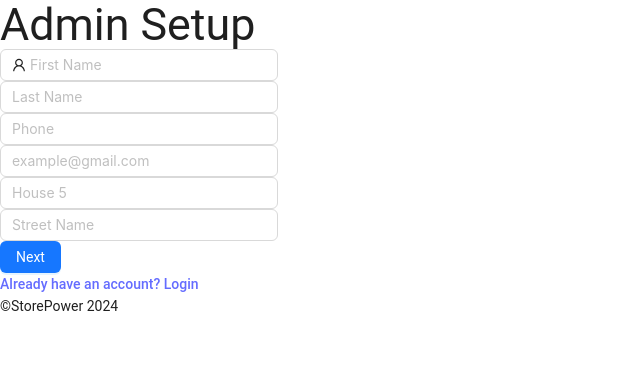
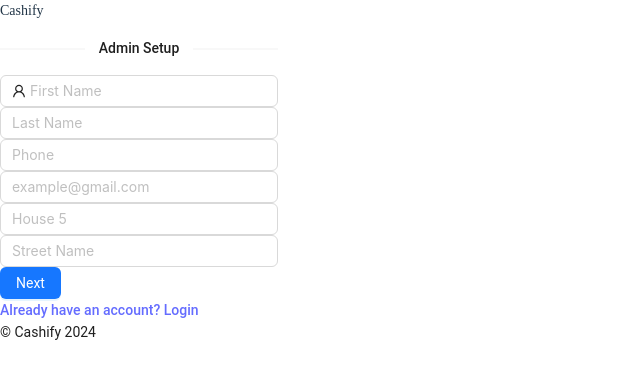
Before and after one commit to oyis12/point-of-sales, a React (Vite) app in the folder client/: page /admin-set-up in a window 1280 px wide. Shown: the top 378 px of the page, without its empty margins (0-640 px from the left). Built offline with nearby package versions, Linux system fonts and the light colour scheme; a web font is replaced by a local one.

Commit message:
changed image input style

```diff
--- a/client/src/pages/auth/AdminSetup.jsx
+++ b/client/src/pages/auth/AdminSetup.jsx
@@ -1,7 +1,8 @@
 import { useState } from "react";
 import { Link, useNavigate } from "react-router-dom";
 import { UserOutlined } from "@ant-design/icons";
-import { Input, Button, Form, message } from "antd";
+import { Input, Button, Form, message, Divider, Upload } from "antd";
+import { UploadOutlined } from '@ant-design/icons';
 import axios from "axios";
 
 const AdminSetup = () => {
@@ -30,6 +31,16 @@ const AdminSetup = () => {
       [id]: value,
     }));
   };
+
+  const normFile = (e) => {
+    console.log('Upload event:', e);
+    if (Array.isArray(e)) {
+      return e;
+    }
+    return e?.fileList;
+  };
+
+  const currentYear = new Date().getFullYear()
 
   const handleSubmit = async () => {
     if (formData.password !== formData.retypePassword) {
@@ -147,15 +158,18 @@ const AdminSetup = () => {
 
   return (
     <div className="flex justify-center items-center h-screen">
-      <div className="w-full max-w-2xl">
+      <div className="w-full max-w-2xl shadow-md rounded px-5 pt-4 pb-8 mb-4">
+      <h2 className="logo-font text-center font-semibold text-2xl text-blue-600 hover:text-blue-700">Cashify</h2>
         <Form
           onFinish={
             step === Math.ceil(fields.length / 6) ? handleSubmit : handleNext
           }
-          className="shadow-md rounded px-5 pt-4 pb-8 mb-4"
+          // className="shadow-md rounded px-5 pt-4 pb-8 mb-4"
         >
           <div className="text-center mb-6">
-            <h1 className="text-2xl">Admin Setup</h1>
+            <h1 className="text-2xl">
+              <Divider>Admin Setup</Divider>
+            </h1>
           </div>
           <div className="grid grid-cols-1 md:grid-cols-2 gap-4">
             {currentFields.map((field) => (
@@ -167,6 +181,15 @@ const AdminSetup = () => {
                     visibilityToggle
                     onChange={(e) => handleChange(field.id, e.target.value)}
                   />
+                ) : field.type === "file" ? (
+                  <Upload
+                    name={field.id}
+                    action="/upload.do"
+                    listType="picture"
+                    onChange={(info) => normFile(field.id, info)}
+                  >
+                    <Button icon={<UploadOutlined />} style={{width: '100%'}}>Click to upload</Button>
+                  </Upload>
                 ) : (
                   <Input
                     id={field.id}
@@ -208,7 +231,7 @@ const AdminSetup = () => {
             </Link>
           </div>
           <div className="mt-5 text-center">
-            <p className="text-sky-500 text-xs">&copy;StorePower 2024</p>
+          <p className="text-sky-500 text-xs">&copy; Cashify {currentYear}</p>
           </div>
         </Form>
       </div>
--- a/client/src/pages/auth/CompanySetup.jsx
+++ b/client/src/pages/auth/CompanySetup.jsx
@@ -1,6 +1,7 @@
 import  { useState, useEffect,useRef } from "react";
 import { useNavigate } from "react-router-dom";
-import { Input, Button, Form, message, Divider } from "antd";
+import { Input, Button, Form, message, Divider, Upload } from "antd";
+import { UploadOutlined } from '@ant-design/icons';
 import axios from "axios";
 
 const CompanySetup = () => {
@@ -91,8 +92,17 @@ const CompanySetup = () => {
     }));
   };
 
+  const normFile = (e) => {
+    console.log('Upload event:', e);
+    if (Array.isArray(e)) {
+      return e;
+    }
+    return e?.fileList;
+  };
+
   const navigate= useNavigate()
   const prevStoredUserData = useRef(null);
+  const currentYear = new Date().getFullYear()
 
   const storedUserData = JSON.parse(localStorage.getItem("user"));
   const storedToken = localStorage.getItem("token");
@@ -161,12 +171,14 @@ return () => {
 
   return (
     <div className="flex justify-center items-center h-screen">
-      <div className="w-full max-w-2xl">
+      <div className="w-full max-w-2xl shadow-md rounded px-5 pt-4 pb-8 mb-4">
+      <h2 className="logo-font text-center font-semibold text-2xl text-blue-600 hover:text-blue-700">Cashify</h2>
+
         <Form
           onFinish={
             step === Math.ceil(fields.length / 3) ? handleSubmit : handleNext
           }
-          className="shadow-md rounded px-5 pt-4 pb-8 mb-4"
+          // className="shadow-md rounded px-5 pt-4 pb-8 mb-4"
         >
           <div className="text-center mb-6">
             <h1 className="text-2xl"><Divider>Company Profile Setup</Divider></h1>
@@ -174,7 +186,16 @@ return () => {
           <div className="grid grid-cols-1 md:grid-cols-2 gap-4">
             {currentFields.map((field) => (
               <div key={field.id} className="flex flex-col mb-3">
-                  <Input
+                { field.type === "file" ? (
+                  <Upload
+                    name={field.id}
+                    action="/upload.do"
+                    listType="picture"
+                    onChange={(info) => normFile(field.id, info)}
+                  >
+                    <Button icon={<UploadOutlined />} style={{width: '100%'}}>Click to upload</Button>
+                  </Upload>
+                ) : (<Input
                   id={field.id}
                   placeholder={field.placeholder}
                   type={field.type}
@@ -182,7 +203,8 @@ return () => {
                   prefix={field.prefix}
                   allowClear
                   onChange={(e) => handleChange(field.id, e.target.value)}
-                  />
+                />)}
+
               </div>
             ))}
           </div>
@@ -207,7 +229,7 @@ return () => {
             </Button>
           </div>
           <div className="mt-5 text-center">
-            <p className="text-sky-500 text-xs">&copy;StorePower 2024</p>
+          <p className="text-sky-500 text-xs">&copy; Cashify {currentYear}</p>
           </div>
         </Form>
       </div>
--- a/client/src/pages/auth/Login.jsx
+++ b/client/src/pages/auth/Login.jsx
@@ -10,6 +10,7 @@ const Login = () => {
   const [position] = useState('start');
   const [form] = Form.useForm();
   const navigate = useNavigate();
+  const currentYear = new Date().getFullYear()
 
   const fields = [
     {
@@ -72,8 +73,9 @@ const Login = () => {
 
   return (
     <div className="flex justify-center items-center h-screen">
-      <div className="w-full max-w-96">
-        <Form onFinish={handleSubmit} className="shadow-md rounded px-5 pt-4 pb-8 mb-4">
+      <div className="w-full max-w-96 shadow-md rounded px-5 pt-4 pb-8 mb-4">
+        <h2 className="logo-font text-center font-semibold text-2xl text-blue-600 hover:text-blue-700">Cashify</h2>
+        <Form onFinish={handleSubmit}>
           <div className="text-center mb-6">
             <h1 className="text-2xl">
               <Divider>Login</Divider>
@@ -146,7 +148,7 @@ const Login = () => {
             </Link>
           </div>
           <div className="mt-5 text-center">
-            <p className="text-sky-500 text-xs">&copy;StorePower 2024</p>
+            <p className="text-sky-500 text-xs">&copy; Cashify {currentYear}</p>
           </div>
         </Form>
       </div>
```
Lines whose indentation alone changed are shown as unchanged.
